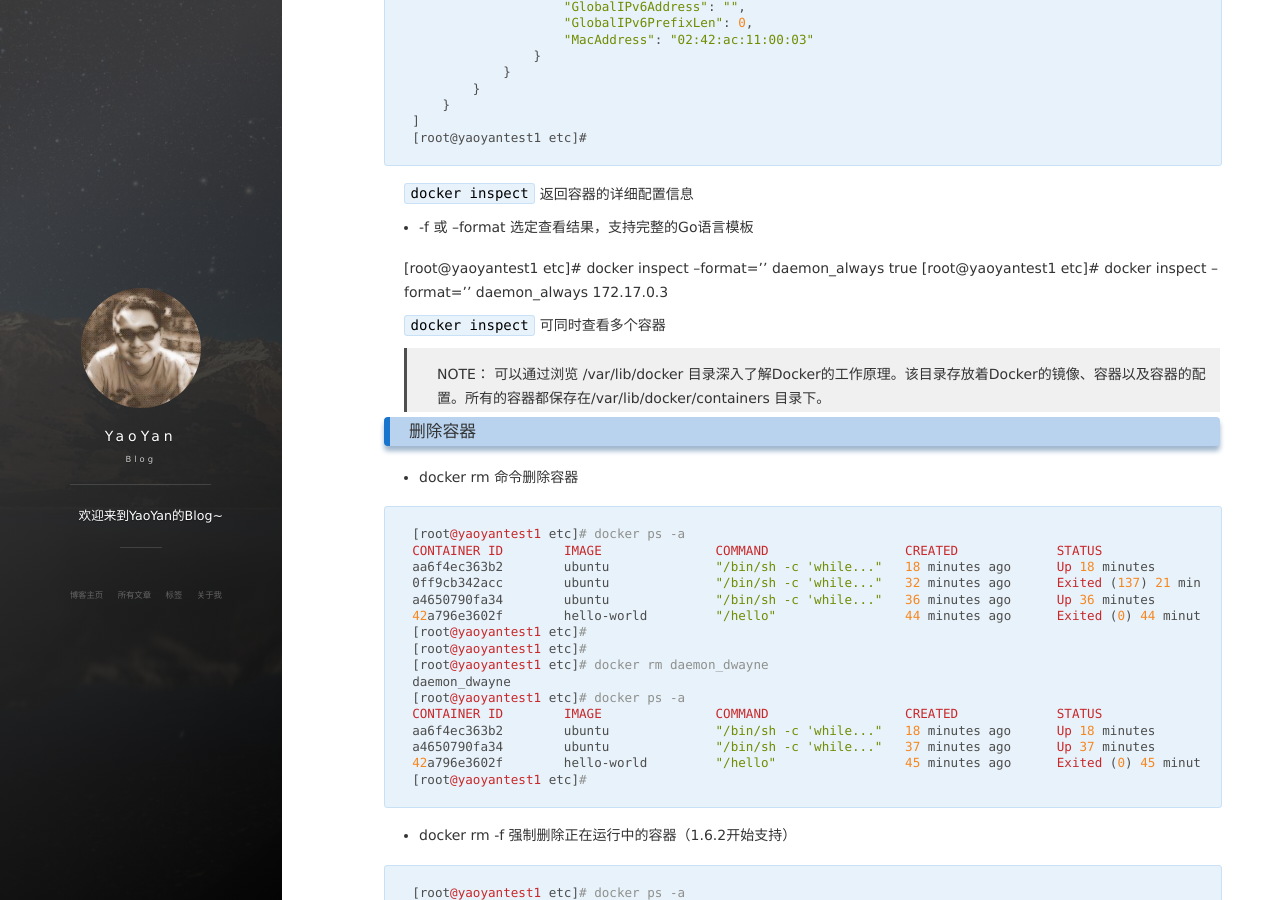
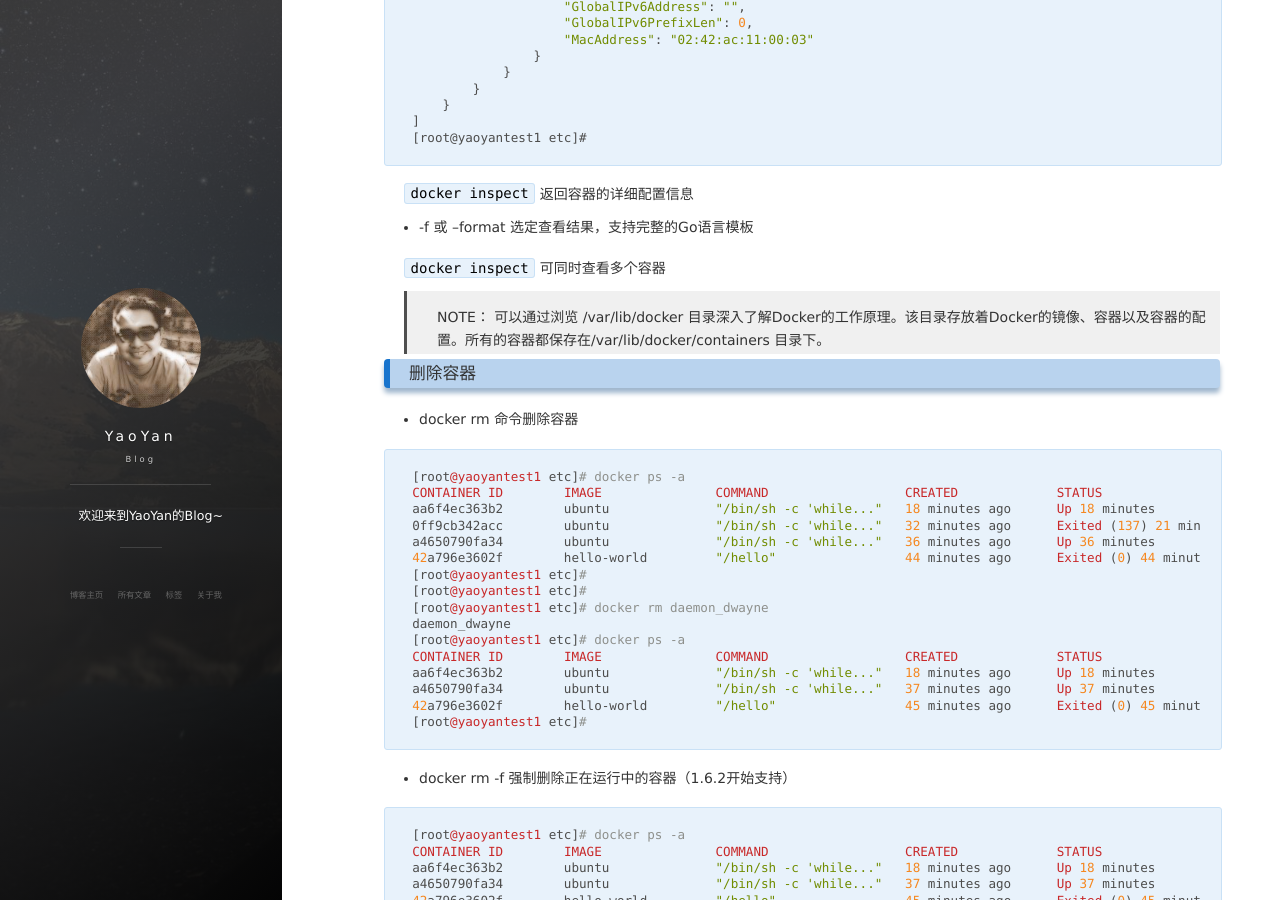
Before and after one commit to yaoyan84/yaoyan84.github.io, a Jekyll site: the page built from _posts/2017-06-11-dockerstudy-4.md, in a window 1280 px wide and 900 px high, scrolled down 4463 px. Built offline with Jekyll 4.4.1, drawn with Linux system fonts in a browser that asks for light colours; nearby versions of some CDN libraries; comment, search, counter and statistics services are not loaded.

Commit message:
修改文件: _posts/2017-06-11-dockerstudy-4.md

````diff
--- a/_posts/2017-06-11-dockerstudy-4.md
+++ b/_posts/2017-06-11-dockerstudy-4.md
@@ -275,13 +275,6 @@ docker run --restart=always  --name daemon_always -d ubuntu /bin/sh -c "while tr
 
  * -f  或  --format 选定查看结果，支持完整的Go语言模板
 
-
-[root@yaoyantest1 etc]# docker inspect --format='{{ .State.Running }}'  daemon_always
-true
-[root@yaoyantest1 etc]# docker inspect --format='{{ .NetworkSettings.IPAddress }}'  daemon_always
-172.17.0.3
-
-
 ```docker inspect``` 可同时查看多个容器
 
 >NOTE： 可以通过浏览 /var/lib/docker 目录深入了解Docker的工作原理。该目录存放着Docker的镜像、容器以及容器的配置。所有的容器都保存在/var/lib/docker/containers 目录下。
````
